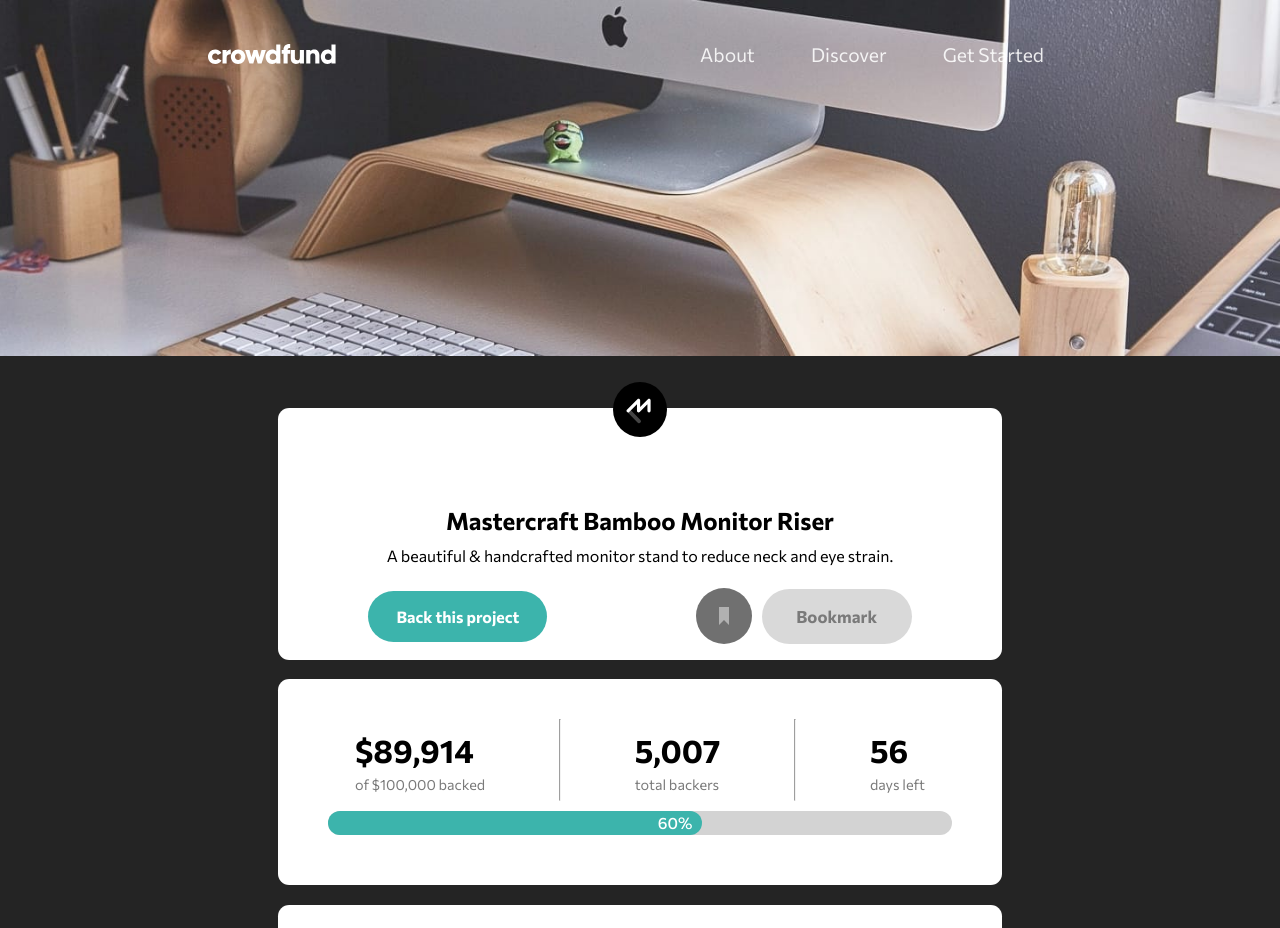
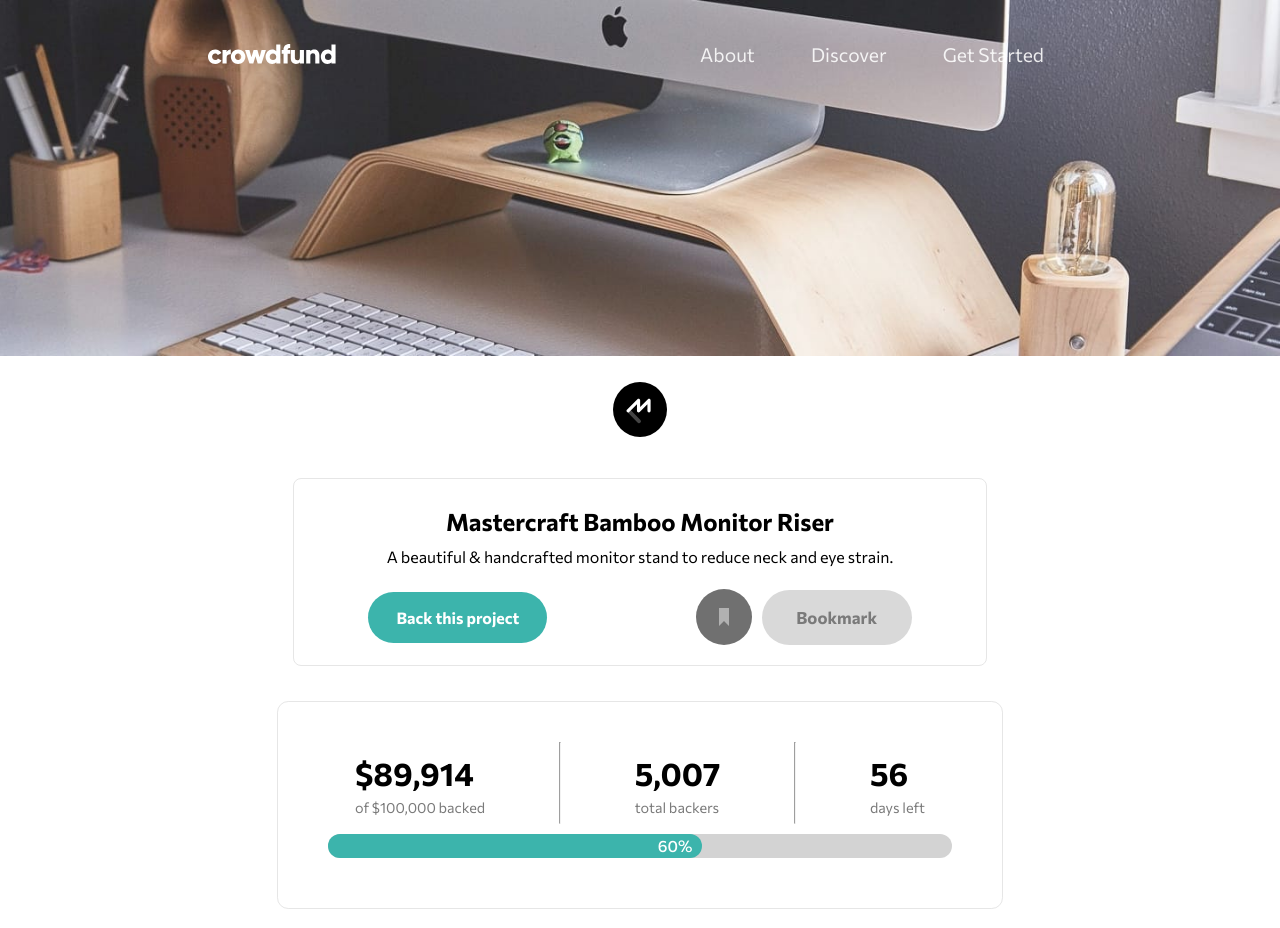
Before and after one commit to angelo5003/crowdfunding, a React (Vite) app: page / in a window 1280 px wide. Shown: the top 928 px of the page. Built offline with nearby package versions, Linux system fonts and the light colour scheme.

Commit message:
styled: styled the pages and the input field

```diff
--- a/src/Pages/About/AboutStyle.css
+++ b/src/Pages/About/AboutStyle.css
@@ -4,6 +4,7 @@
   padding: 20px;
   margin-top: 1.2rem;
   border-radius: 0.7rem;
+  border: 1px solid hsl(0, 0%, 90%);
 }
 
 .about-page-inner-container {
--- a/src/components/OverviewCard/OverviewCardStyle.css
+++ b/src/components/OverviewCard/OverviewCardStyle.css
@@ -3,6 +3,7 @@
   padding: 2.5rem;
   border-radius: 0.7rem;
   margin-top: 1.2rem;
+  border: 1px solid hsl(0, 0%, 90%);
 }
 
 .overview-card-container {
--- a/src/components/PledgeDropDownBox/PledgeDropDownBox.jsx
+++ b/src/components/PledgeDropDownBox/PledgeDropDownBox.jsx
@@ -1,4 +1,5 @@
 import "./PledgeDropDownBoxStyles.css";
+import { LiaDollarSignSolid } from "react-icons/lia";
 
 const PledgeDropDownBox = () => {
   return (
@@ -8,7 +9,7 @@ const PledgeDropDownBox = () => {
         <p className="dropdown-pledge-title">Enter your pledge</p>
         <div className="dropdown-pledge-controls">
           <span className="dropdown-pledge-input-container">
-            $
+            <LiaDollarSignSolid />
             <input type="text" className="dropdown-pledge-input" />
           </span>
           <button className="dropdown-pledge-btn">Continue</button>
--- a/src/components/PledgeDropDownBox/PledgeDropDownBoxStyles.css
+++ b/src/components/PledgeDropDownBox/PledgeDropDownBoxStyles.css
@@ -34,6 +34,10 @@
 
   .dropdown-pledge-input {
     width: 3.75rem;
+    background: transparent;
+    border: none;
+    outline: none;
+    text-align: center;
   }
 
   .dropdown-pledge-btn {
--- a/src/components/ProductTitleCard/ProductTitleCard.jsx
+++ b/src/components/ProductTitleCard/ProductTitleCard.jsx
@@ -12,7 +12,7 @@ const ProductTitleCard = () => {
   return (
     <div className="product-title-card-outer-container">
       <img src={BrandLogo} alt="product-logo" className="brand-logo-img" />
-      <section>
+      <section className="product-title-card-inner-container">
         <div className="product-title-container">
           <h2 className="product-title">Mastercraft Bamboo Monitor Riser</h2>
           <p className="product-info">
--- a/src/components/ProductTitleCard/ProductTitleCardStyles.css
+++ b/src/components/ProductTitleCard/ProductTitleCardStyles.css
@@ -6,6 +6,11 @@
     background-color: #ffffff;
     padding: 1rem;
     border-radius: 0.7rem;
+  }
+
+  .product-title-card-inner-container {
+    border: 1px solid hsl(0, 0%, 90%);
+    border-radius: 8px;
   }
 
   .brand-logo-container {
@@ -37,6 +42,7 @@
     display: flex;
     justify-content: space-around;
     align-items: center;
+    margin-bottom: 1.25rem;
   }
 
   .green-btn {
--- a/src/index.css
+++ b/src/index.css
@@ -10,9 +10,9 @@
   line-height: 1.5;
   font-weight: 400;
 
-  color-scheme: light dark;
+  /* color-scheme: light dark; */
   color: rgba(255, 255, 255, 0.87);
-  background-color: #242424;
+  /* background-color: #242424; */
 
   font-synthesis: none;
   text-rendering: optimizeLegibility;
```
